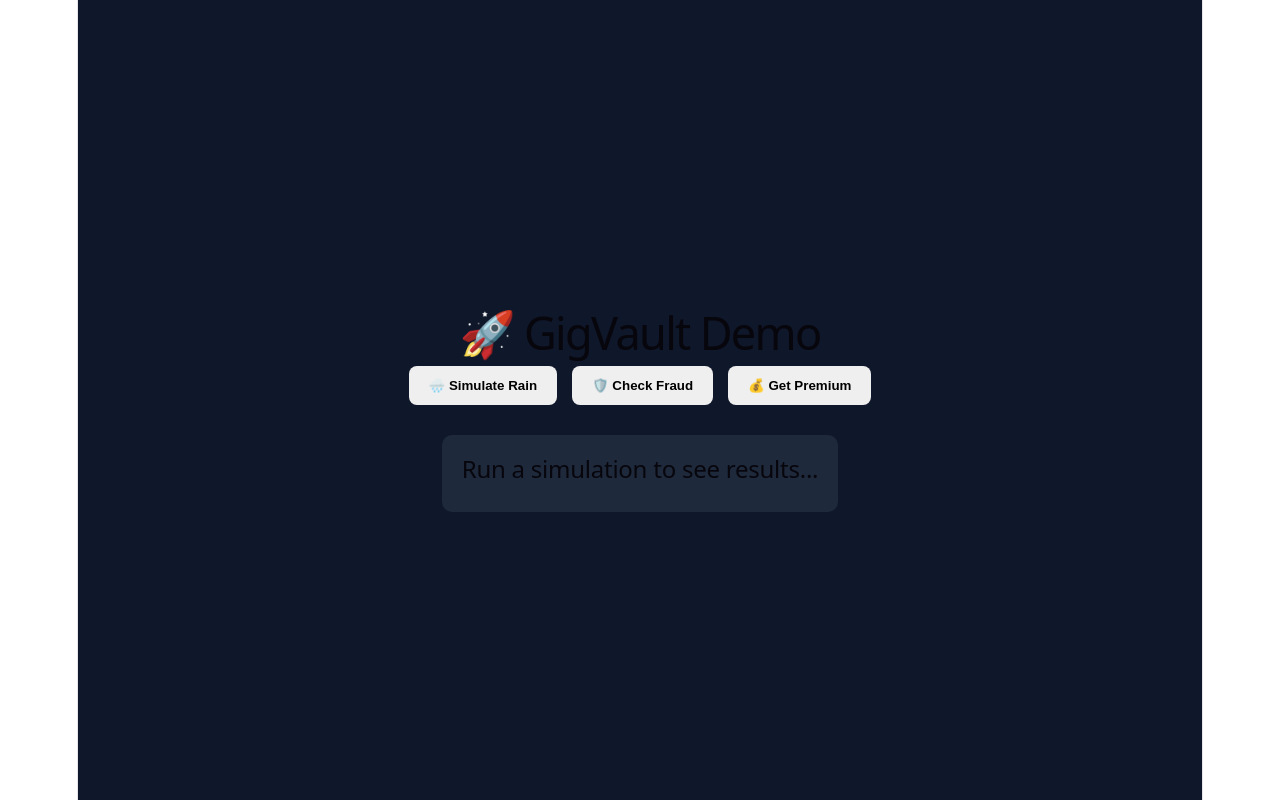
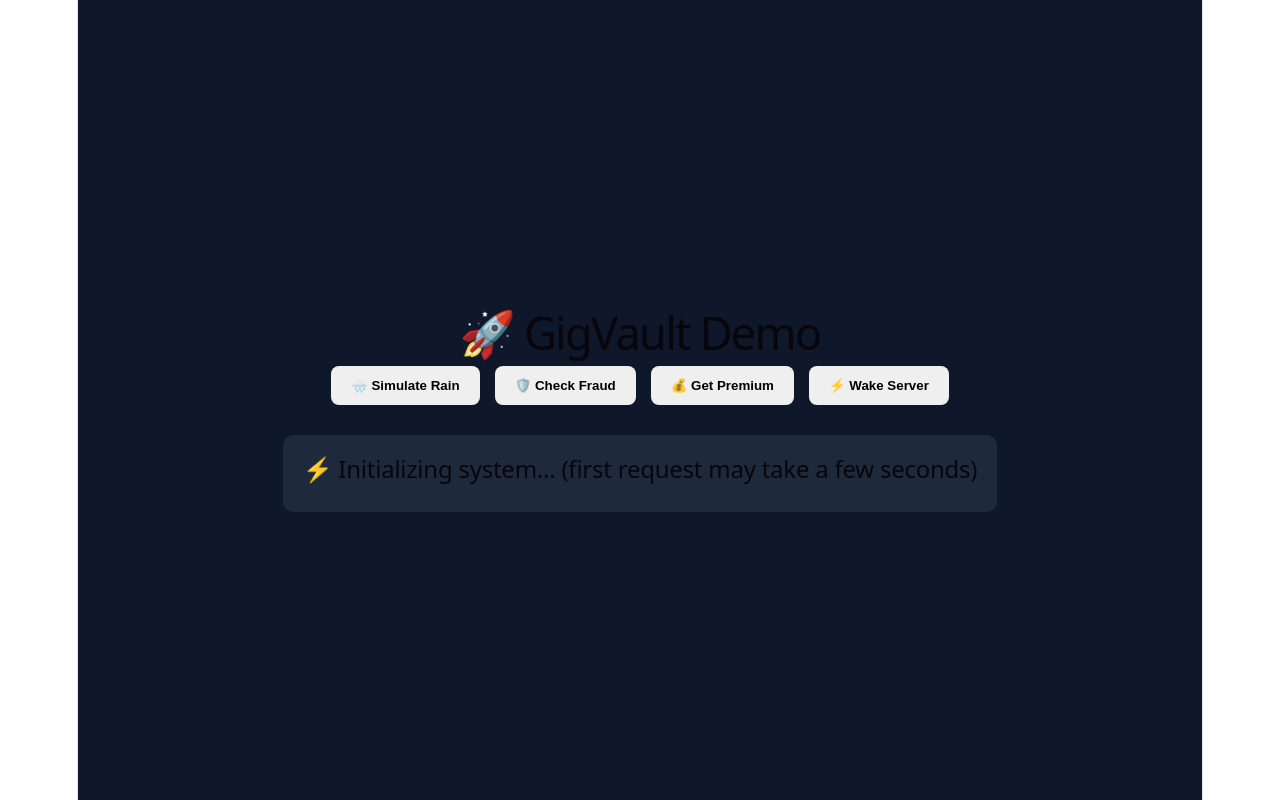
Before and after one commit to SohiniManne/GigVault, a React app in the folder frontend/: page / in a window 1280 px wide. Built offline with nearby package versions, Linux system fonts and the light colour scheme; no server answers; the HTML template or start-up script is replaced by a standard one.

Commit message:
Implement server warming and wake function
Added useEffect to warm the server on component mount and created a wakeServer function to manually wake the server.

```diff
--- a/frontend/src/App.jsx
+++ b/frontend/src/App.jsx
@@ -1,7 +1,13 @@
-import { useState } from "react";
+import { useState, useEffect } from "react";
 
 export default function App() {
   const [result, setResult] = useState("");
+
+  useEffect(() => {
+    fetch("https://gigvault.onrender.com/docs")
+      .then(() => console.log("Server warmed"))
+      .catch(() => console.log("Waking server..."));
+  }, []);
 
   const simulateRain = async () => {
     const res = await fetch("https://gigvault.onrender.com/simulate-trigger", {
@@ -33,6 +39,14 @@ export default function App() {
     setResult(data.message);
   };
 
+  const wakeServer = async () => {
+    setResult("⚡ Waking server... please wait ⏳");
+
+    await fetch("https://gigvault.onrender.com/docs");
+
+    setResult("✅ Server ready! Now run the demo");
+  };
+
   return (
     <div style={{
       minHeight: "100vh",
@@ -58,6 +72,9 @@ export default function App() {
         <button onClick={getPremium} style={btn}>
           💰 Get Premium
         </button>
+        <button onClick={wakeServer} style={btn}>
+          ⚡ Wake Server
+        </button>
       </div>
 
       <div style={{
@@ -67,7 +84,9 @@ export default function App() {
         minWidth: "300px",
         textAlign: "center"
       }}>
-        <h2>{result || "Run a simulation to see results..."}</h2>
+        <h2>
+          {result || "⚡ Initializing system... (first request may take a few seconds)"}
+        </h2>
       </div>
     </div>
   );
```
